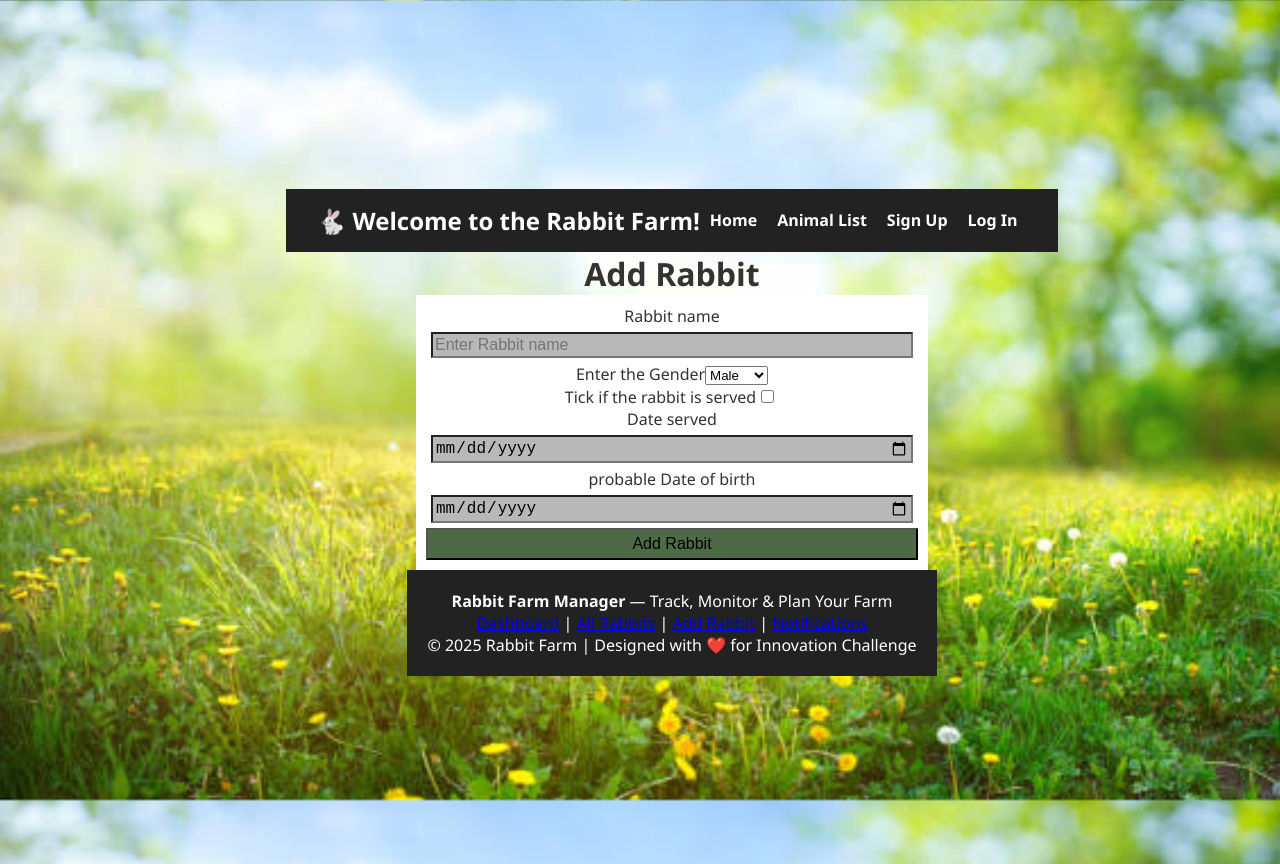
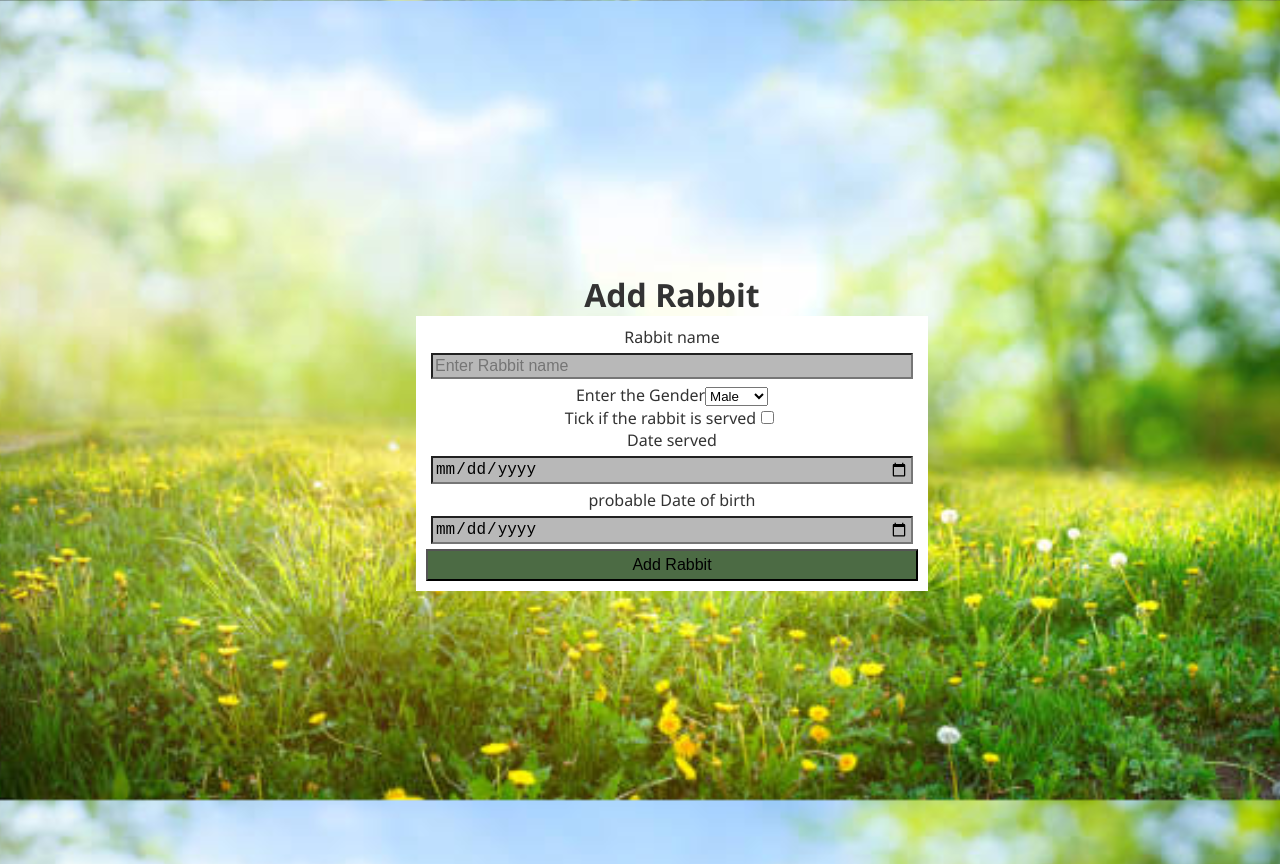
Before and after one commit to FrancisKarani14/Rabbit-farm-App, a React (Vite) app: page /rabbitform in a window 1280 px wide. Shown: the top 864 px of the page. Built offline with nearby package versions, Linux system fonts and the light colour scheme.

Commit message:
clears changes made in the development branch

```diff
--- a/src/pages/RabbitForm.jsx
+++ b/src/pages/RabbitForm.jsx
@@ -1,12 +1,11 @@
 import React from 'react'
-import Navbar from '../components/Navbar'
-import Footer from '../components/Footer'
+
 
 
 export default function RabbitForm({formData, handleChange}) {
   return (
     <div className='formDisplay' >
-      <Navbar />
+
     <h1>Add Rabbit</h1>
     <form>
         <label> Rabbit name </label>
@@ -63,7 +62,7 @@ export default function RabbitForm({formData, handleChange}) {
 
         <button type='submit'>Add Rabbit</button>
     </form>
-      <Footer />
+
     </div>
   )
 }
```
